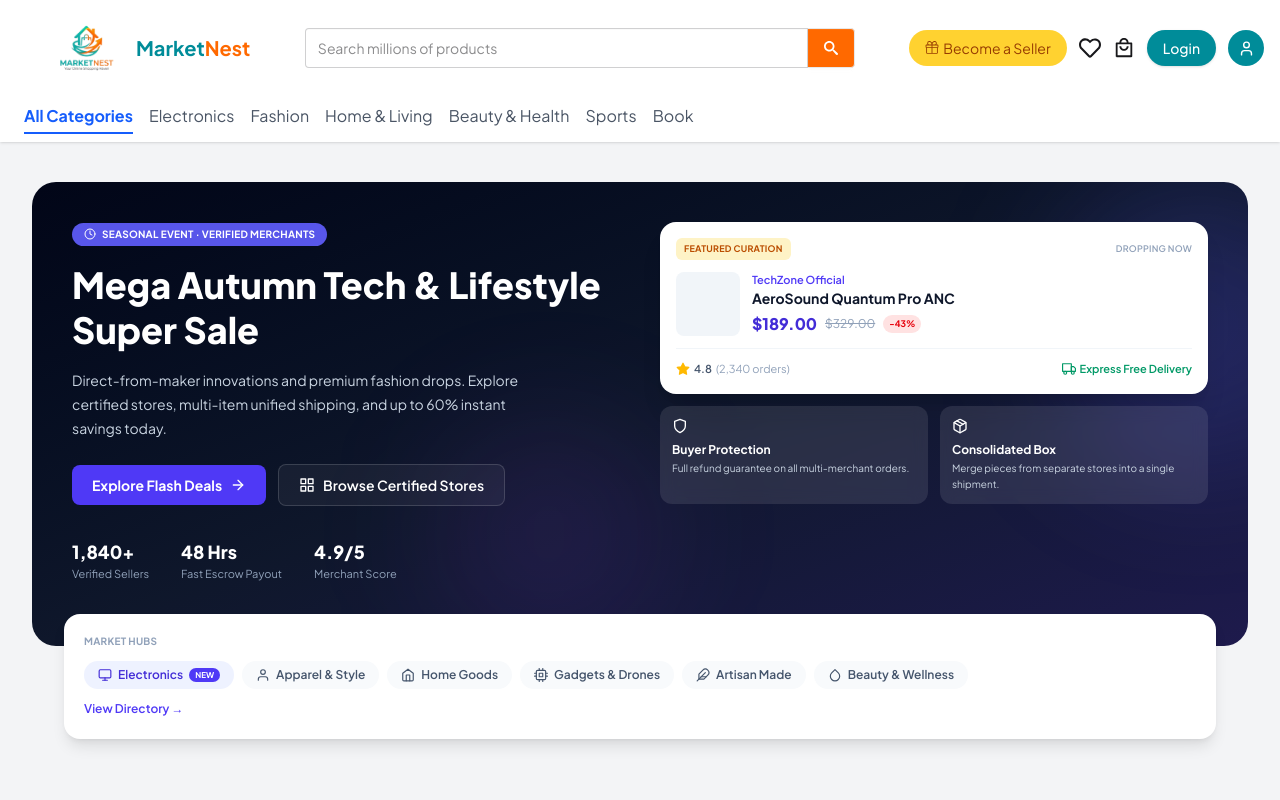
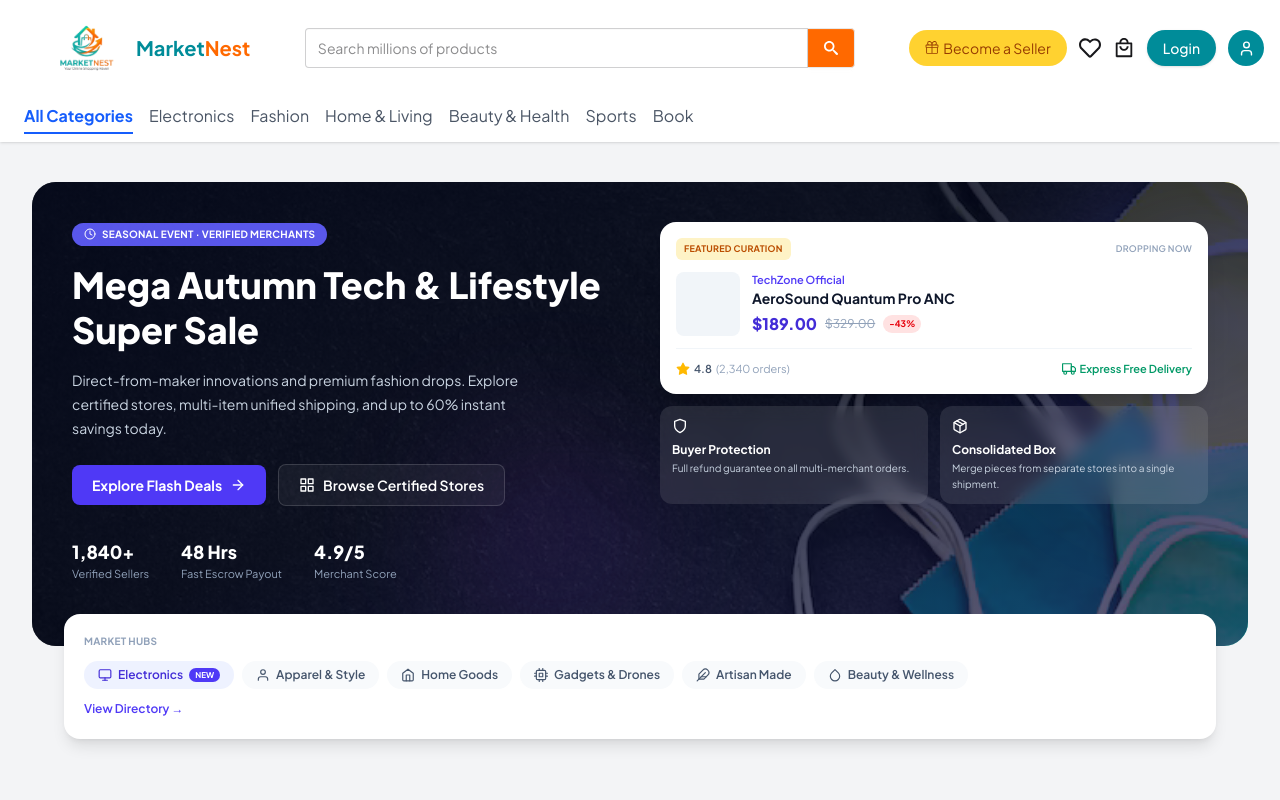
Before and after one commit to SajibSaha207/MarketNest, a React (Vite) app: page / in a window 1280 px wide. Shown: the top 800 px of the page. Built offline with nearby package versions, Linux system fonts and the light colour scheme; no server answers.

Commit message:
added hero bannr bg img

```diff
--- a/src/pages/Home/Home/HeroBanner/HeroBanner.jsx
+++ b/src/pages/Home/Home/HeroBanner/HeroBanner.jsx
@@ -13,6 +13,7 @@ import {
   FiStar,
   FiTruck,
 } from "react-icons/fi";
+import bannerImg from "../../../../assets/Homebanner.png";
 
 const stats = [
   { value: "1,840+", label: "Verified Sellers" },
@@ -34,12 +35,18 @@ const HeroBanner = () => {
     <section className="px-4 py-10 sm:px-6 lg:px-8">
       <div className="relative">
         {/* ===== Dark Hero ===== */}
-        <div className="relative overflow-hidden rounded-3xl bg-gradient-to-br from-slate-950 via-slate-900 to-indigo-950 px-6 pb-16 pt-8 sm:px-10 sm:pt-10">
+        <div
+          className="relative overflow-hidden rounded-3xl bg-slate-950 bg-cover bg-center px-6 pb-16 pt-8 sm:px-10 sm:pt-10"
+          style={{ backgroundImage: `url(${bannerImg})` }}
+        >
+          {/* Dark overlay so text stays readable on top of the photo */}
+          <div className="pointer-events-none absolute inset-0 bg-gradient-to-br from-slate-950/90 via-slate-950/80 to-indigo-950/70" />
+
           {/* Decorative glow */}
           <div className="pointer-events-none absolute -right-24 top-0 h-72 w-72 rounded-full bg-indigo-500/20 blur-3xl" />
           <div className="pointer-events-none absolute left-1/3 bottom-0 h-56 w-56 rounded-full bg-purple-500/10 blur-3xl" />
 
-          <div className="relative grid gap-10 lg:grid-cols-2 lg:items-start">
+          <div className="relative z-10 grid gap-10 lg:grid-cols-2 lg:items-start">
             {/* ----- Left: Text content ----- */}
             <div>
               <span className="inline-flex items-center gap-1.5 rounded-full bg-indigo-500/90 px-3 py-1 text-[10px] font-bold uppercase tracking-wide text-white">
```
Also changed, not shown: src/assets/Homebanner.avif (deleted).
